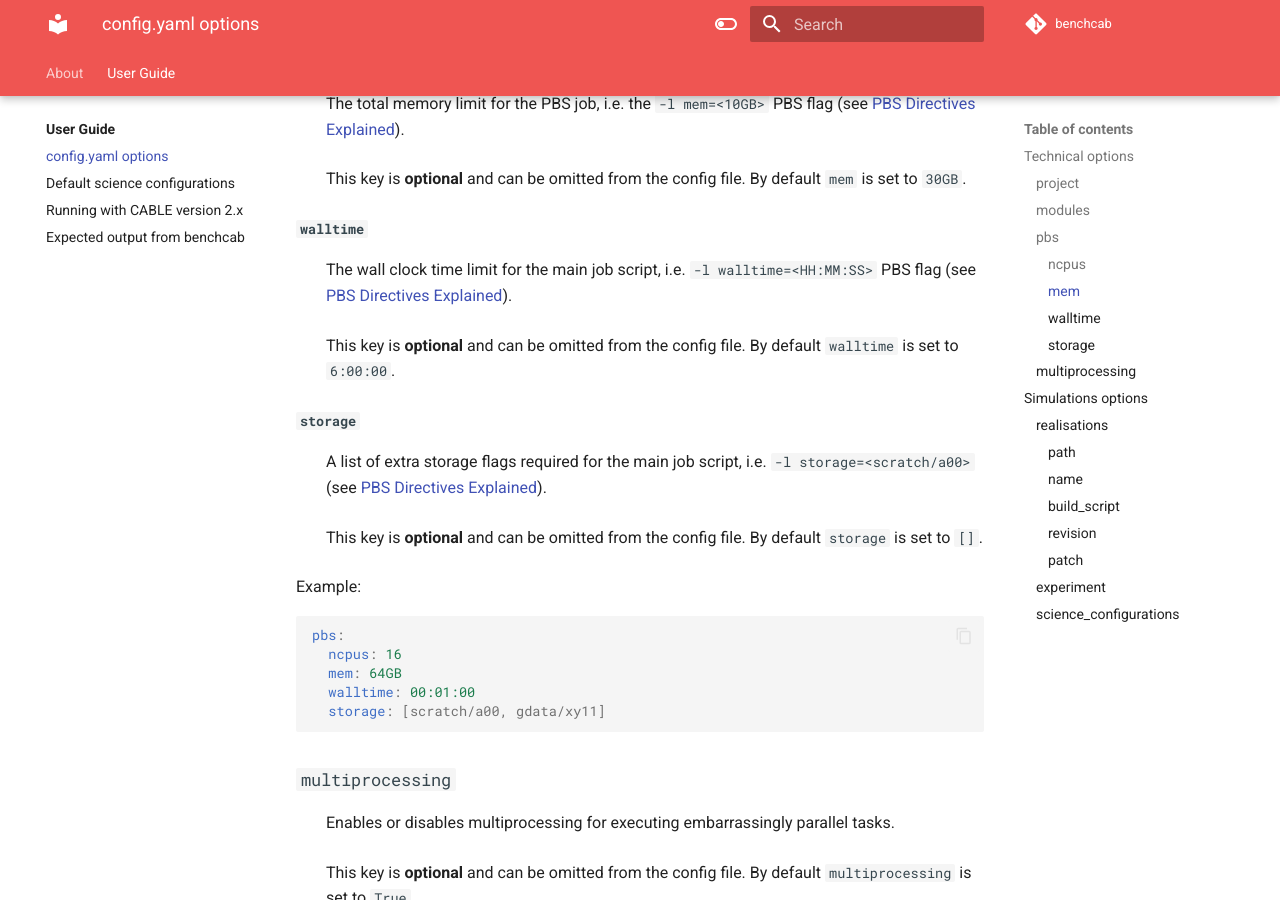
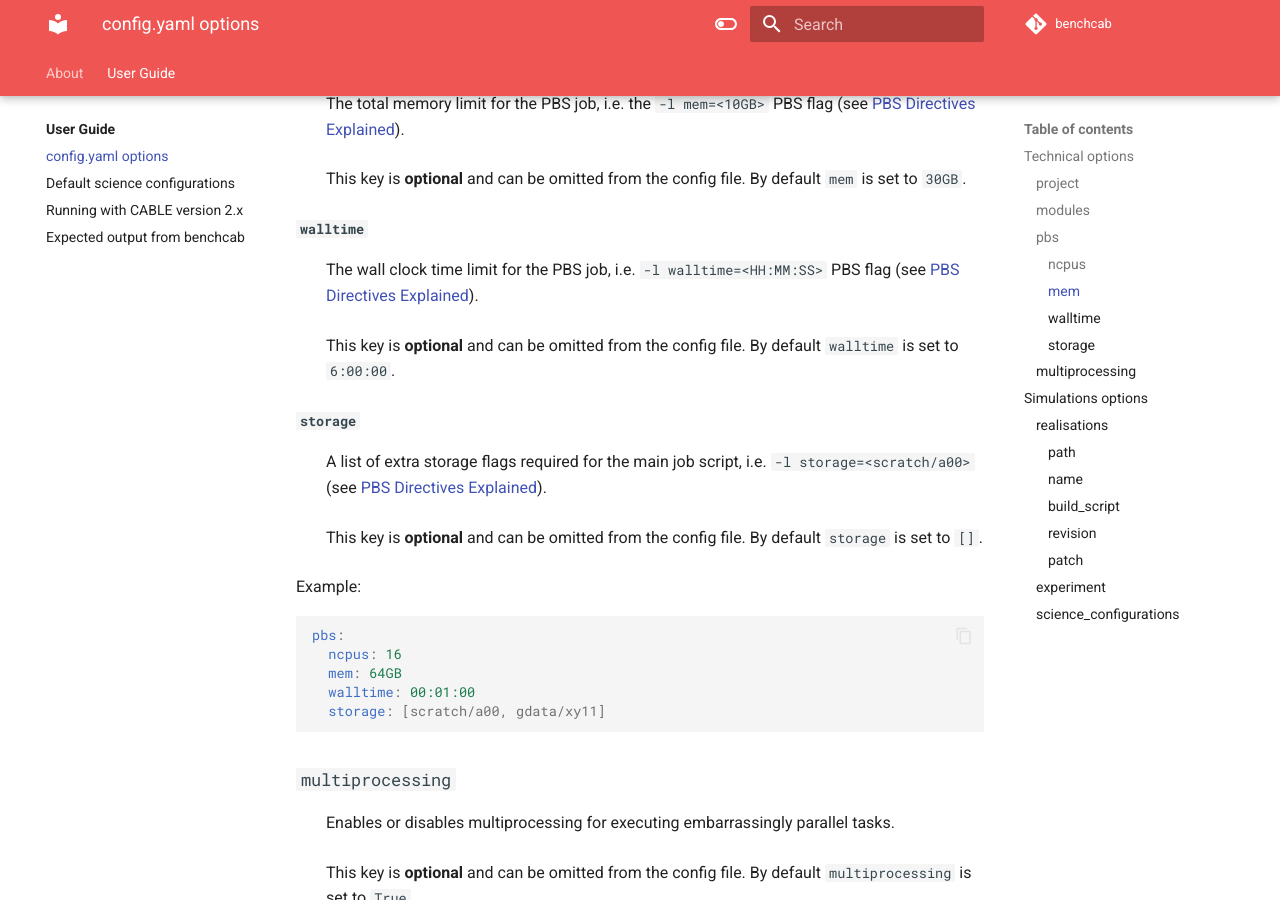
Before and after one commit to mdekauwe/CABLE_benchmarking, an MkDocs documentation site: the page built from docs/user_guide/config_options.md, in a window 1280 px wide and 900 px high, scrolled down 1252 px. Built offline with MkDocs 1.6.1 and Material for MkDocs 9.7.7, drawn with Linux system fonts in a browser that asks for light colours; comment, search, counter and statistics services are not loaded.

Commit message:
Update docs/user_guide/config_options.md
Co-authored-by: Claire Carouge <ccarouge@users.noreply.github.com>

```diff
--- a/docs/user_guide/config_options.md
+++ b/docs/user_guide/config_options.md
@@ -59,7 +59,7 @@ The different running modes of `benchcab` are solely dependent on the options us
 
 #### `walltime`
 
-: The wall clock time limit for the main job script, i.e. `-l walltime=<HH:MM:SS>` PBS flag (see [PBS Directives Explained][nci-pbs-directives]).
+: The wall clock time limit for the PBS job, i.e. `-l walltime=<HH:MM:SS>` PBS flag (see [PBS Directives Explained][nci-pbs-directives]).
 : This key is **optional** and can be omitted from the config file. By default `walltime` is set to `6:00:00`.
 
 #### `storage`
```
